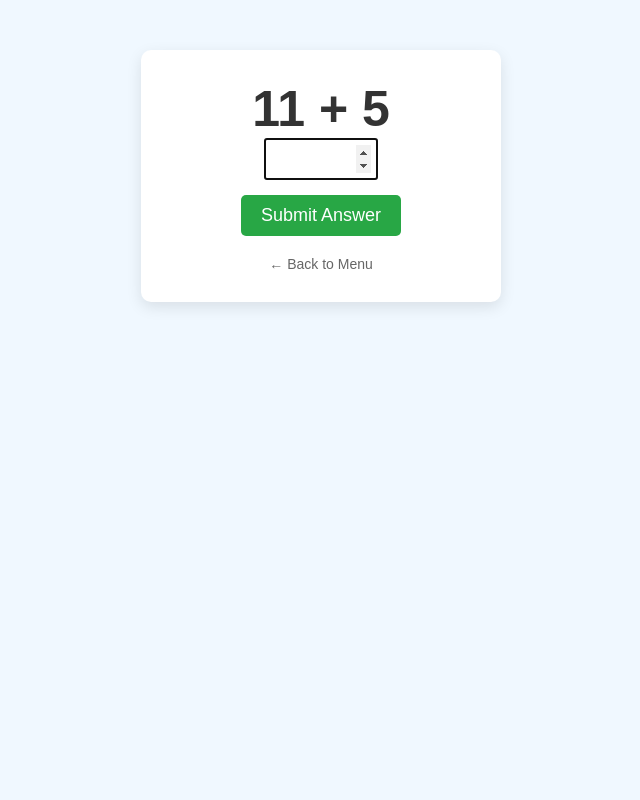
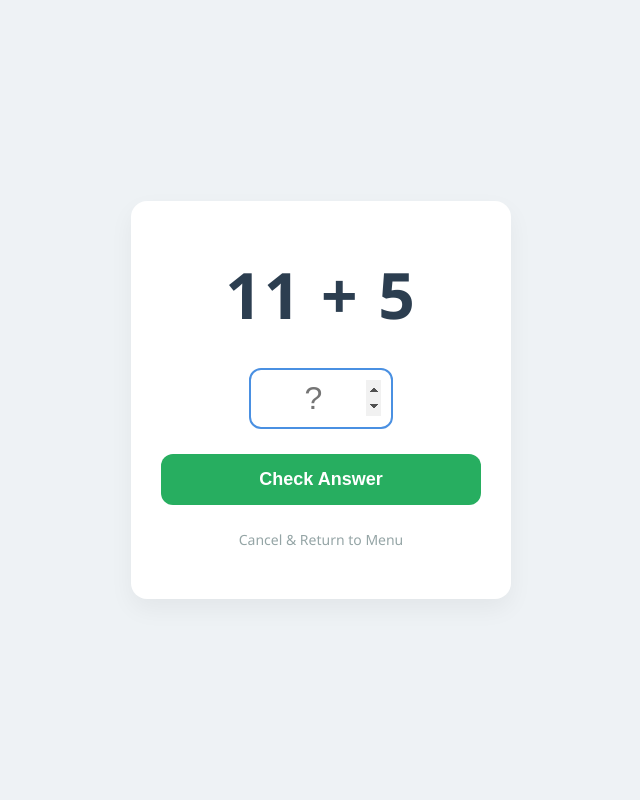
Before and after one commit to P01Sensai/diceroll, a Flask app: page /play/add in a window 1280 px wide. Shown: the whole page, without its empty margins (319-959 px from the left). Run offline with Flask 3, Linux system fonts and the light colour scheme.

Commit message:
Refactor HTML templates for improved styling and layout consistency across game, menu, and result pages

```diff
--- a/templates/game.html
+++ b/templates/game.html
@@ -1,33 +1,85 @@
 <!DOCTYPE html>
 <html>
 <head>
-    <title>Play Game</title>
+    <title>Play</title>
     <style>
-        body { font-family: sans-serif; text-align: center; margin-top: 50px; background: #f0f8ff; }
-        .box { background: white; width: 300px; margin: auto; padding: 30px; border-radius: 10px; box-shadow: 0 5px 15px rgba(0,0,0,0.1); }
-        .problem { font-size: 50px; font-weight: bold; color: #333; }
-        input { font-size: 24px; padding: 5px; width: 100px; text-align: center; }
-        button { background: #28a745; color: white; font-size: 18px; padding: 10px 20px; border: none; border-radius: 5px; margin-top: 15px; cursor: pointer; }
-        .back-link { display: block; margin-top: 20px; color: #666; text-decoration: none; font-size: 14px; }
+        body {
+            font-family: 'Segoe UI', sans-serif;
+            background-color: #eef2f5;
+            display: flex;
+            justify-content: center;
+            align-items: center;
+            height: 100vh;
+            margin: 0;
+        }
+        .card {
+            background: white;
+            width: 320px;
+            padding: 50px 30px;
+            border-radius: 16px;
+            box-shadow: 0 10px 25px rgba(0,0,0,0.05);
+            text-align: center;
+        }
+        .problem {
+            font-size: 64px;
+            font-weight: 700;
+            color: #2c3e50;
+            margin-bottom: 30px;
+            letter-spacing: 2px;
+        }
+        input {
+            width: 120px;
+            font-size: 32px;
+            text-align: center;
+            padding: 10px;
+            border: 2px solid #ddd;
+            border-radius: 12px;
+            outline: none;
+            color: #333;
+            transition: border-color 0.2s;
+        }
+        input:focus { border-color: #4a90e2; }
+
+        button {
+            display: block;
+            width: 100%;
+            margin-top: 25px;
+            background-color: #27ae60;
+            color: white;
+            border: none;
+            padding: 15px;
+            font-size: 18px;
+            font-weight: bold;
+            border-radius: 12px;
+            cursor: pointer;
+            transition: opacity 0.2s;
+        }
+        button:hover { opacity: 0.9; }
+
+        .back-link {
+            display: block;
+            margin-top: 25px;
+            color: #95a5a6;
+            text-decoration: none;
+            font-size: 14px;
+        }
+        .back-link:hover { color: #7f8c8d; }
     </style>
 </head>
 <body>
-    <div class="box">
+    <div class="card">
         <div class="problem">
             {{ n1 }} {{ symbol }} {{ n2 }}
         </div>
 
         <form action="/check" method="POST">
-            <input type="number" name="guess" required autofocus>
-
+            <input type="number" name="guess" required autofocus placeholder="?">
             <input type="hidden" name="real_ans" value="{{ real_ans }}">
             <input type="hidden" name="mode" value="{{ mode }}">
-
-            <br>
-            <button type="submit">Submit Answer</button>
+            <button type="submit">Check Answer</button>
         </form>
 
-        <a href="/" class="back-link">← Back to Menu</a>
+        <a href="/" class="back-link">Cancel & Return to Menu</a>
     </div>
 </body>
 </html>
```
Also changed, not shown: templates/menu.html (+54 -14 lines), templates/result.html (+45 -10 lines).
